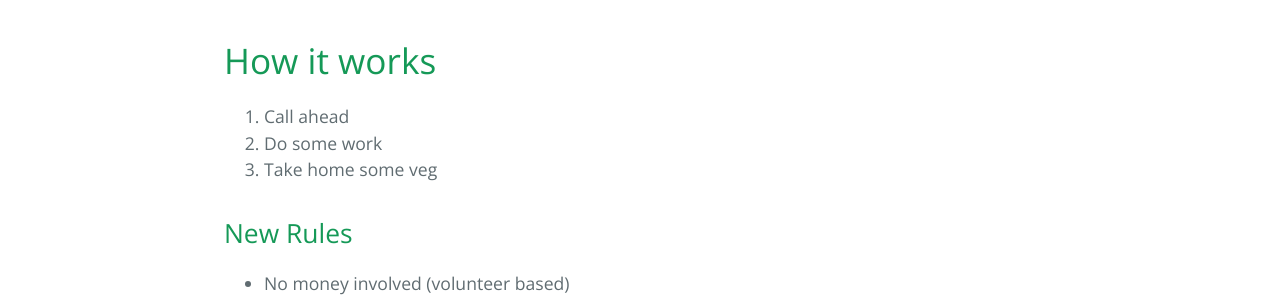
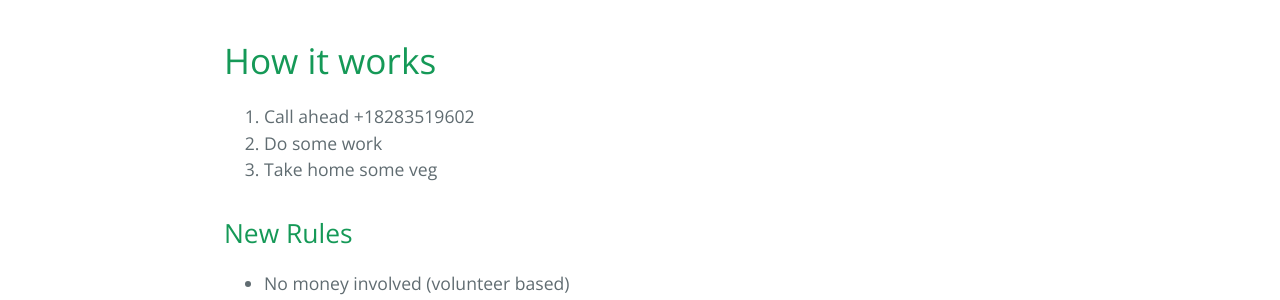
Before and after one commit to BeansNBerries/BeansNBerries.github.io, a Jekyll site: the page built from index.md, in a window 1280 px wide. Shown: the part 399-699 px from the top of the page. Built offline with Jekyll 4.4.1, drawn with Linux system fonts in a browser that asks for light colours; our own code applies the rules of GitHub Pages for plain Markdown files.

Commit message:
Update index.md

```diff
--- a/index.md
+++ b/index.md
@@ -5,7 +5,7 @@ layout: default
 
 # How it works
 
-1.  Call ahead
+1.  Call ahead +18283519602
 1.  Do some work
 1.  Take home some veg
 
```
